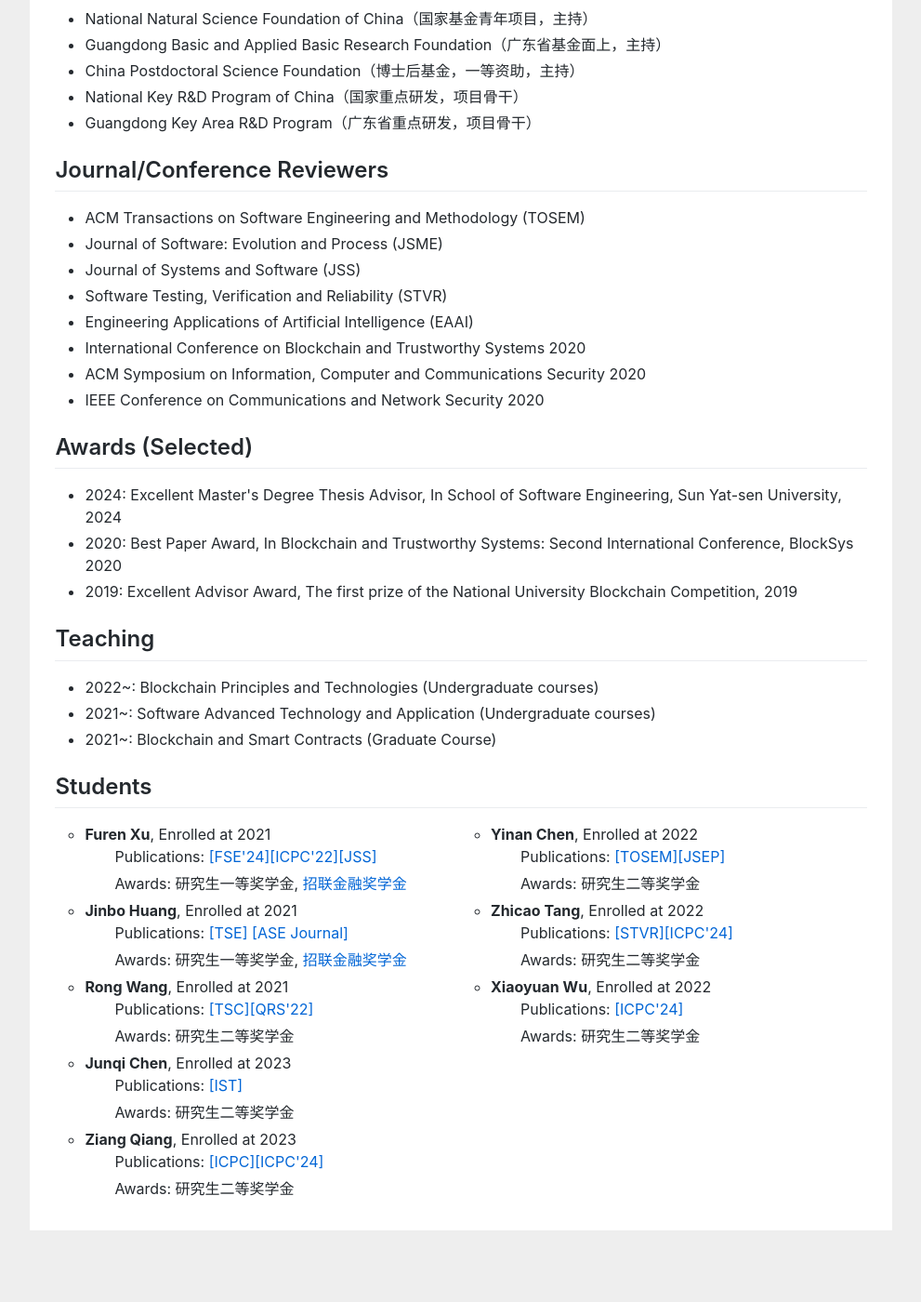
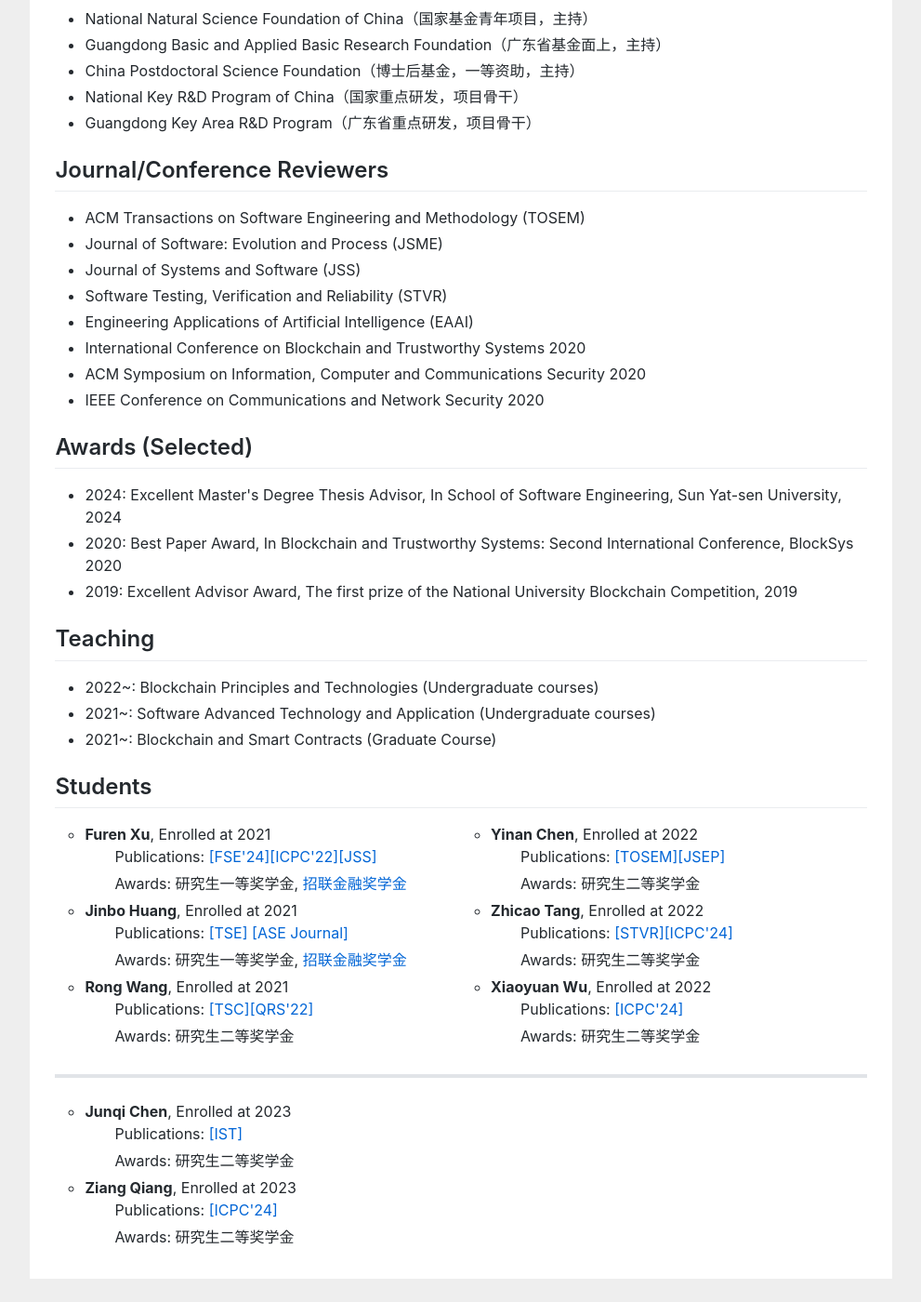
Before and after one commit to huangyuan-hy/huangyuan-hy.github.io, a Jekyll site: the page index.html, which Jekyll copies as it is, in a window 1280 px wide and 1400 px high, scrolled down 5107 px. Shown: the whole window at 93% size, without its empty margins (144-1135 px from the left). Built offline with Jekyll 4.4.1, drawn with Linux system fonts in a browser that asks for light colours; before the commit the page ends 6455 px from its top, so only the background shows below that.

Commit message:
Update index.html

```diff
--- a/index.html
+++ b/index.html
@@ -18,6 +18,13 @@ body {
 	margin: 0 auto;
 	padding: 2%;
 }
+
+             .dashedline {
+                 border: none;
+                 bordertop: 2px dashed #000; /* 设置为2px黑色虚线 */
+                 margin: 20px 0; /* 设置上下边距 */
+             }
+
 		</style>
 
 		<!-- Global site tag (gtag.js) - Google Analytics -->
@@ -295,6 +302,8 @@ empirical study to learn how programmers reuse code on <a href="https://stackove
 
     </div>
 
+<hr class="dashedline">
+
  <div class="container">
 			 <div class="column">				<ul>
 
@@ -303,7 +312,7 @@ empirical study to learn how programmers reuse code on <a href="https://stackove
    <p style="text-indent:2em; line-height:2px;"> Awards: 研究生二等奖学金</p>
 
 <li type="circle"><b>Ziang Qiang</b>, Enrolled at 2023</li>
-    <p style="text-indent:2em;">Publications: <a href="">[ICPC]</a><a href="">[ICPC'24]</a></p>
+    <p style="text-indent:2em;">Publications: <a href="">[ICPC'24]</a></p>
 	<p style="text-indent:2em; line-height:2px;">Awards: 研究生二等奖学金</p>
 
 
```
